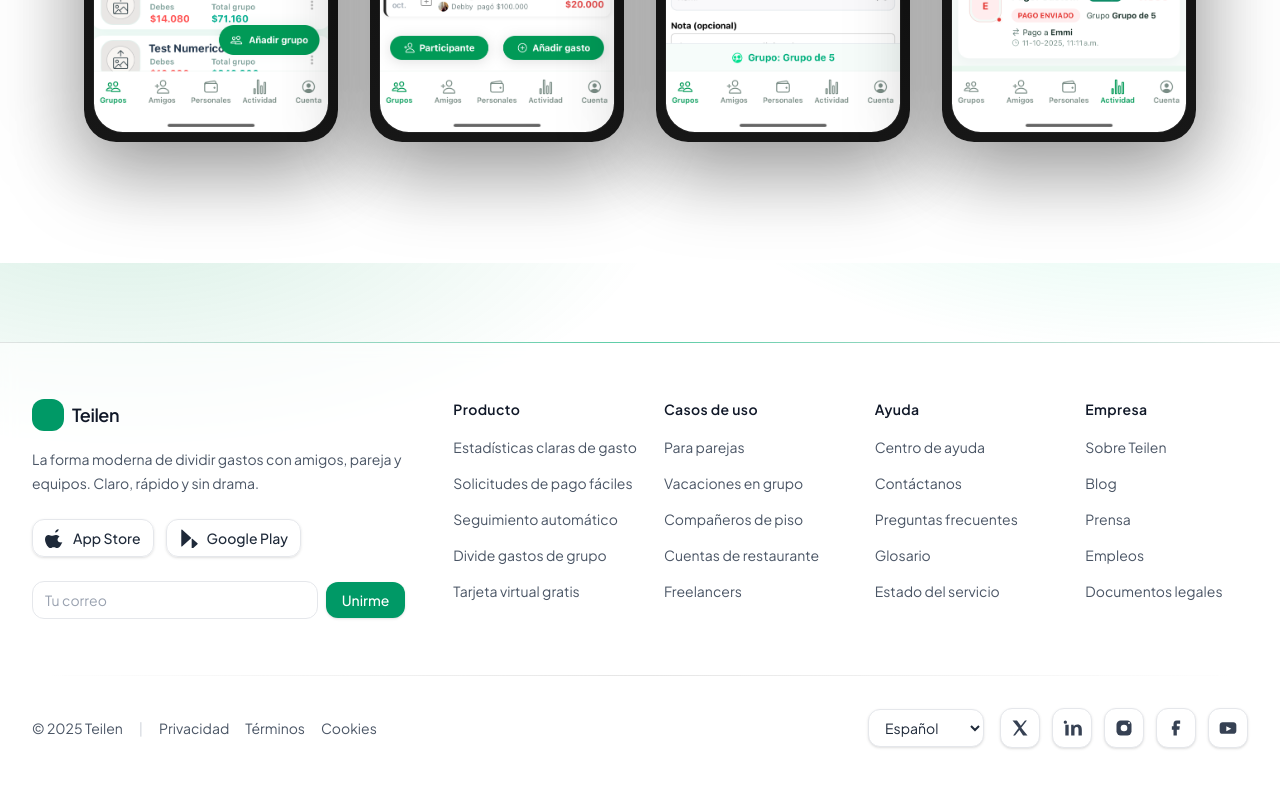
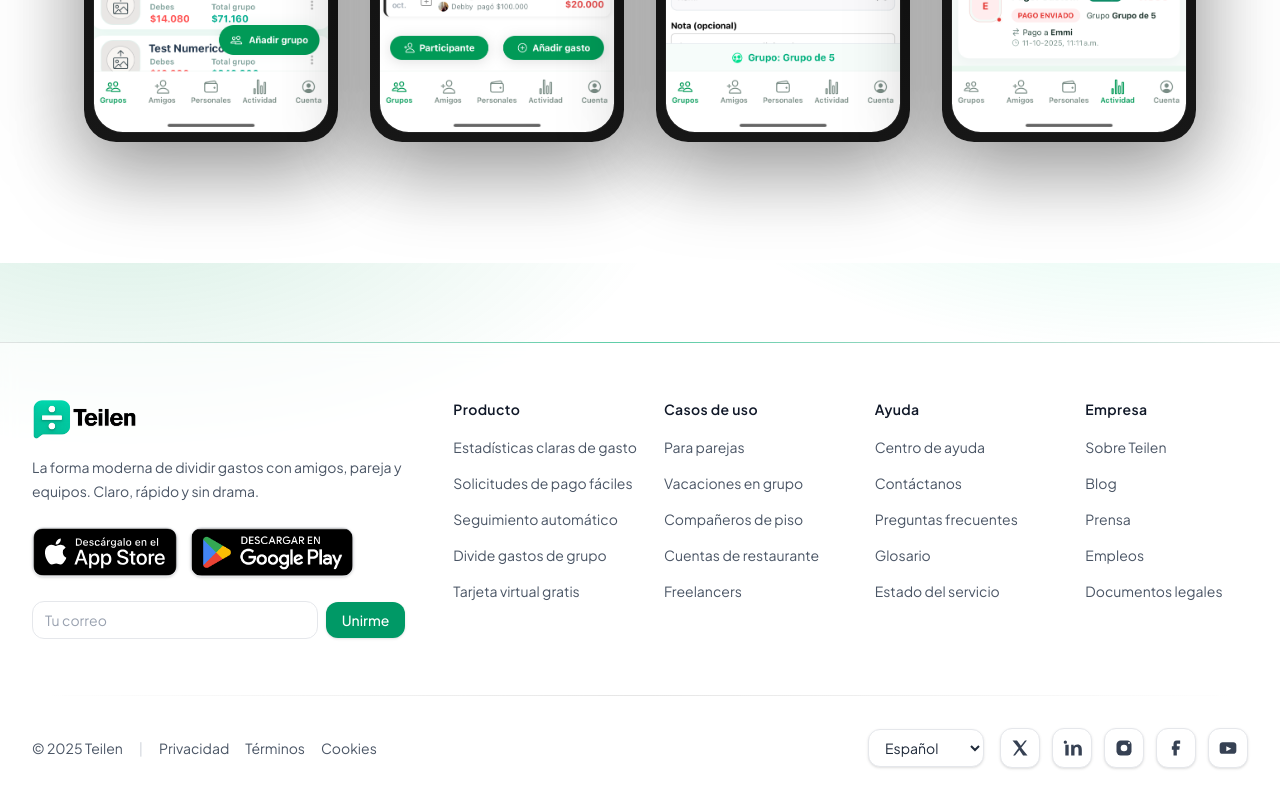
Before and after one commit to pierocr/teilen-web, a Next.js app: page / in a window 1280 px wide. Shown: the part 5337-6137 px from the top of the page. Built offline with nearby package versions, Linux system fonts and the light colour scheme.

Commit message:
Add Spanish-LATAM App Store and Google Play badges
- Added SVG file for "Download on the App Store" badge in Spanish (LATAM).
- Added PNG file for "Get It On Google Play" badge in Spanish (LATAM).

```diff
--- a/src/components/Footer.tsx
+++ b/src/components/Footer.tsx
@@ -41,12 +41,17 @@
 
       <div className="mx-auto max-w-7xl px-6 lg:px-8">
         <div className="grid grid-cols-1 gap-12 py-14 md:grid-cols-2 lg:grid-cols-12">
+          {/* Columna marca + texto + badges + newsletter */}
           <div className="lg:col-span-4">
-            <div className="flex items-center gap-2">
-              <div className="h-8 w-8 rounded-xl bg-emerald-600" aria-hidden />
-              <span className="text-lg font-semibold tracking-tight text-gray-900">
-                Teilen
-              </span>
+            {/* Logo */}
+            <div className="flex items-center gap-3">
+              <img
+                src="/logo_mail.png"
+                alt="Teilen"
+                className="h-10 w-auto select-none"
+                loading="lazy"
+              />
+              <span className="sr-only">Teilen</span>
             </div>
 
             <p className="mt-4 max-w-sm text-sm leading-6 text-gray-600">
@@ -54,26 +59,34 @@
               Claro, rápido y sin drama.
             </p>
 
+            {/* Badges de tiendas */}
             <div className="mt-6 flex flex-wrap items-center gap-3">
               <a
                 href="#"
-                className="inline-flex items-center gap-2 rounded-xl border border-gray-200 px-3 py-2 text-sm font-medium text-gray-800 shadow-sm hover:border-emerald-400 hover:shadow transition"
-                aria-label="Disponible en App Store"
+                aria-label="Descargar en App Store"
+                className="inline-flex overflow-hidden rounded-xl border border-gray-200 bg-white shadow-sm transition hover:border-emerald-400 hover:shadow"
+                rel="noopener"
               >
-                <svg viewBox="0 0 24 24" className="h-5 w-5" fill="currentColor" aria-hidden>
-                  <path d="M16.365 1.43c0 1.14-.42 2.05-1.26 2.86-.84.8-1.85 1.27-2.97 1.17-.06-1.1.48-2.12 1.26-2.9.86-.84 2.16-1.42 2.97-1.13zM20.82 17.22c-.56 1.3-1.25 2.51-2.1 3.63-1.13 1.5-2.45 3.17-4.22 3.17-1.65 0-2.17-1.02-4.03-1.02-1.89 0-2.45 1-4.06 1.05-1.64.05-2.88-1.62-4.02-3.11C1.22 19.18 0 16.3 0 13.63c0-3.39 2.21-5.19 4.4-5.19 1.62 0 2.85.98 4 .98 1.11 0 2.54-1.02 4.44-1.02 1.01 0 3.08.11 4.6 1.95-3.9 2.11-3.27 7.7 3.38 6.87z" />
-                </svg>
-                App Store
+                <img
+                  src="/Download_on_the_App_Store_Badge_ESMX_RGB_blk_100217.svg"
+                  alt="Disponible en App Store"
+                  className="h-12 w-auto"
+                  loading="lazy"
+                />
               </a>
+
               <a
                 href="#"
-                className="inline-flex items-center gap-2 rounded-xl border border-gray-200 px-3 py-2 text-sm font-medium text-gray-800 shadow-sm hover:border-emerald-400 hover:shadow transition"
-                aria-label="Disponible en Google Play"
+                aria-label="Obtener en Google Play"
+                className="inline-flex overflow-hidden rounded-xl border border-gray-200 bg-white shadow-sm transition hover:border-emerald-400 hover:shadow"
+                rel="noopener"
               >
-                <svg viewBox="0 0 24 24" className="h-5 w-5" fill="currentColor" aria-hidden>
-                  <path d="M3.6 1.8l11.2 10.2L3.6 22.2c-.37.27-.86 0-.86-.45V2.25c0-.45.5-.72.86-.45zM16.1 12.9l3.7 3.36c.9.82 1.9 1.7 2.6 2.33.2.18.2.48 0 .66-.69.63-1.7 1.5-2.6 2.33l-3.7 3.36c-.35.32-.9.07-.9-.4V13.3c0-.47.55-.72.9-.4z" />
-                </svg>
-                Google Play
+                <img
+                  src="/GetItOnGooglePlay_Badge_Web_color_Spanish-LATAM.png"
+                  alt="Disponible en Google Play"
+                  className="h-12 w-auto"
+                  loading="lazy"
+                />
               </a>
             </div>
 
@@ -91,7 +104,7 @@
               />
               <button
                 type="submit"
-                className="inline-flex items-center justify-center rounded-xl bg-emerald-600 px-4 py-2 text-sm font-medium text-white shadow-sm hover:bg-emerald-700 active:translate-y-px transition"
+                className="inline-flex items-center justify-center rounded-xl bg-emerald-600 px-4 py-2 text-sm font-medium text-white shadow-sm transition hover:bg-emerald-700 active:translate-y-px"
               >
                 Unirme
               </button>
--- a/src/emails/WaitlistJoin.tsx
+++ b/src/emails/WaitlistJoin.tsx
@@ -16,8 +16,8 @@
 export type WaitlistJoinProps = {
   email: string;
   baseUrl: string;          // https://teilen.cl o http://localhost:3000
-  createdAtISO?: string;    // por si quieres guardarlo, no se usa para formatear
-  createdAtLabel?: string;  // fecha ya formateada (Edge-safe)
+  createdAtISO?: string;
+  createdAtLabel?: string;
 };
 
 export default function WaitlistJoin({
@@ -26,7 +26,7 @@
   createdAtLabel,
 }: WaitlistJoinProps) {
   const preheader = "Gracias por unirte a la lista de espera de Teilen.";
-  const logoSrc = `${baseUrl}/logo_mail.png`;
+  const logoSrc = `${baseUrl}/logo_teilen.png`;
   const heroSrc = `${baseUrl}/hero.jpg`;
 
   return (
@@ -47,9 +47,28 @@
             />
           </Section>
 
-          {/* Header con logo */}
+          {/* Header: logo + texto */}
           <Section style={styles.header}>
-            <Img src={logoSrc} alt="Teilen" width={120} height={36} style={styles.logo} />
+            <table
+              role="presentation"
+              width="100%"
+              style={{ borderCollapse: "collapse" }}
+            >
+              <tr>
+                <td style={{ verticalAlign: "middle" }}>
+                  <Img
+                    src={logoSrc}
+                    alt="Logo Teilen"
+                    width={38}
+                    height={38}
+                    style={styles.logo}
+                  />
+                </td>
+                <td style={{ paddingLeft: 10, verticalAlign: "middle" }}>
+                  <Text style={styles.brandName}>Teilen</Text>
+                </td>
+              </tr>
+            </table>
           </Section>
 
           {/* Título y descripción */}
@@ -119,6 +138,7 @@
   );
 }
 
+// 🎨 Estilos
 const styles: Record<string, React.CSSProperties> = {
   body: {
     backgroundColor: "#f5f7f9",
@@ -138,11 +158,39 @@
     overflow: "hidden",
   },
   heroWrap: { padding: 0, lineHeight: 0 },
-  heroImg: { width: "100%", height: "auto", display: "block" },
-  header: { padding: "16px 24px 0" },
-  logo: { display: "block", border: "0" },
-  h1: { margin: "10px 0 8px", fontSize: 24, lineHeight: "30px", color: "#0f1720" },
-  lead: { margin: "0 0 8px", fontSize: 15, lineHeight: "22px", color: "#334155" },
+  heroImg: {
+    width: "100%",
+    height: "auto",
+    display: "block",
+  },
+  header: {
+    padding: "16px 24px 0",
+  },
+  logo: {
+    display: "block",
+    border: "0",
+    width: 38,
+    height: 38,
+  },
+  brandName: {
+    margin: 0,
+    fontSize: 20,
+    fontWeight: 800,
+    color: "#019a57",
+    letterSpacing: 0.2,
+  },
+  h1: {
+    margin: "10px 0 8px",
+    fontSize: 24,
+    lineHeight: "30px",
+    color: "#0f1720",
+  },
+  lead: {
+    margin: "0 0 8px",
+    fontSize: 15,
+    lineHeight: "22px",
+    color: "#334155",
+  },
   infoBox: {
     border: "1px solid #e6eef0",
     borderRadius: 12,
```
Also changed, not shown: public/Download_on_the_App_Store_Badge_ESMX_RGB_blk_100217.svg (added), public/GetItOnGooglePlay_Badge_Web_color_Spanish-LATAM.png (added).
